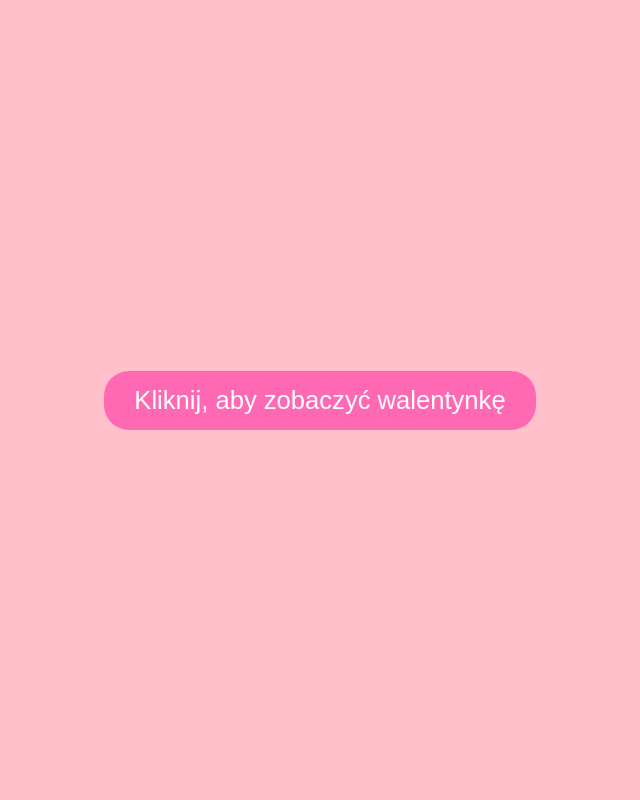
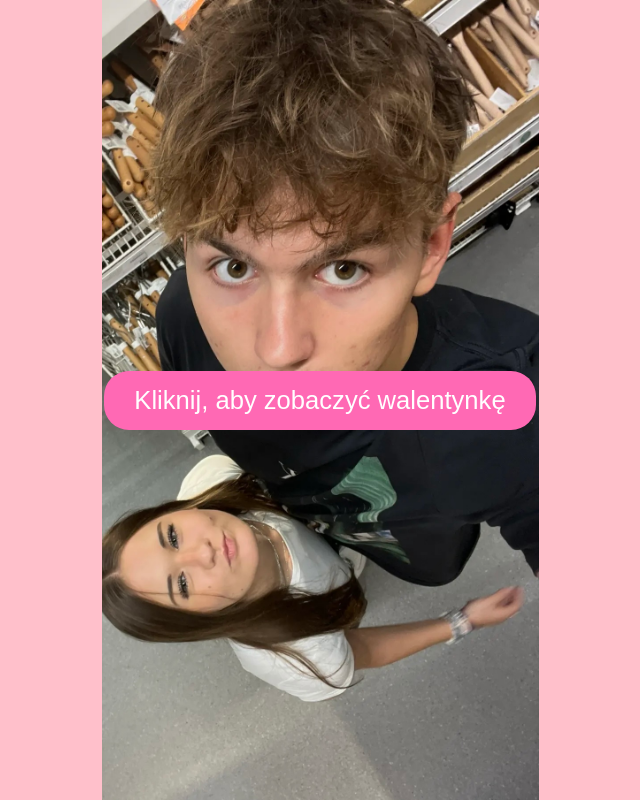
Before and after one commit to Tymek2005/Walentynka, a plain HTML site: page index.html in a window 1280 px wide. Shown: the whole page, without its empty margins (320-960 px from the left). Drawn offline with Linux system fonts and the light colour scheme.

Commit message:
Update index.html

```diff
--- a/index.html
+++ b/index.html
@@ -14,7 +14,7 @@
         }
 
         body {
-            background-color: #FFC0CB;
+            background-color: #FFC0CB; /* Różowe tło */
             color: white;
             text-align: center;
             display: flex;
@@ -23,6 +23,11 @@
             height: 100vh;
             font-family: 'Pacifico', cursive;
             transition: background 1s ease;
+            background: url('tlo.jpeg') no-repeat center center;
+            background-size: contain; /* Upewnia się, że zdjęcie jest widoczne w całości */
+            background-color: #FFC0CB; /* Różowe pasy na bokach */
+            background-position: center; /* Wyśrodkowanie zdjęcia */
+            background-attachment: fixed; /* Tło nie przesuwa się podczas przewijania */
         }
 
         .text-container {
@@ -81,7 +86,7 @@
 
             // Ustaw tło (zdjęcie) na stronie
             document.body.style.background = 'url("tlo.jpeg") no-repeat center center fixed';
-            document.body.style.backgroundSize = 'cover'; // Skalowanie tła do urządzenia
+            document.body.style.backgroundSize = 'contain'; // Skalowanie tła do urządzenia
 
             // Odtwórz muzykę
             var audio = document.getElementById('music');
```
